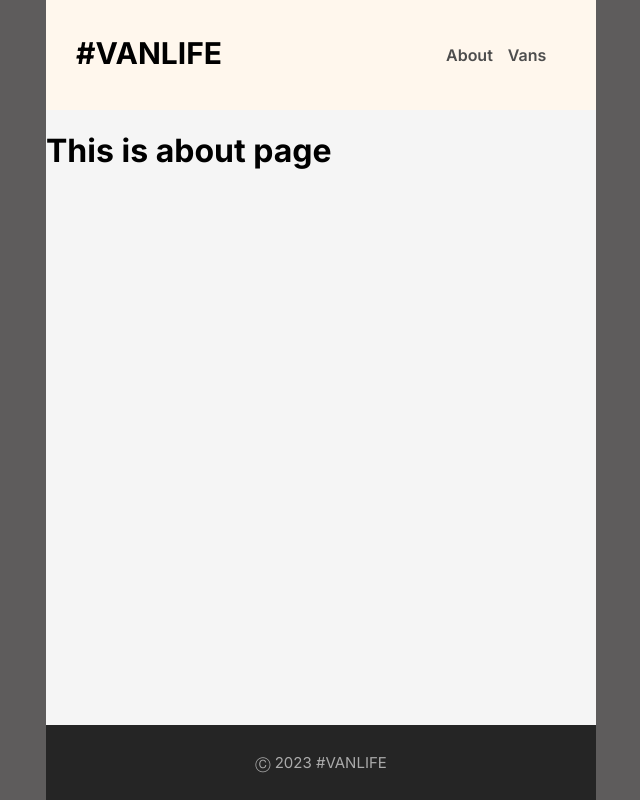
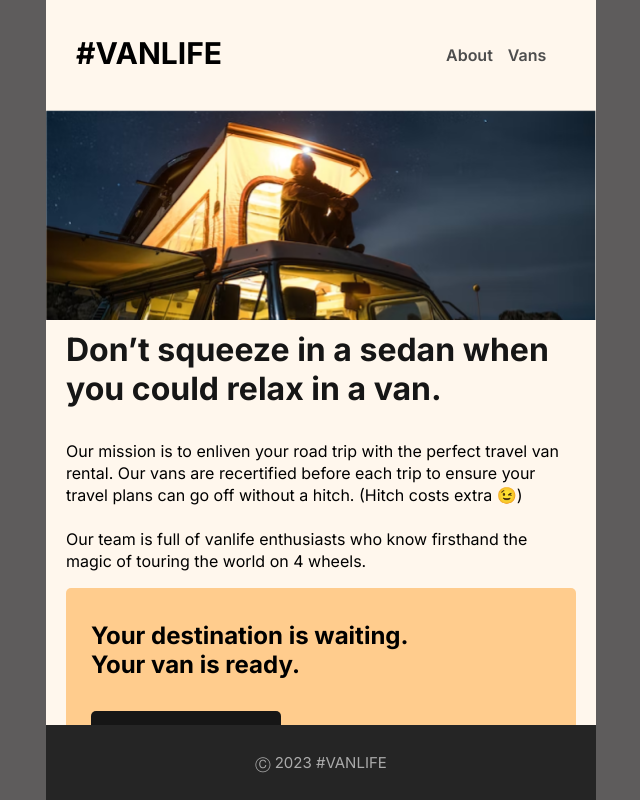
Before and after one commit to wasimhyder09/vanlife, a React (Create React App) app: page /about in a window 1280 px wide. Shown: the whole page, without its empty margins (319-959 px from the left). Built offline with nearby package versions, Linux system fonts and the light colour scheme.

Commit message:
Completed design of about page

```diff
--- a/src/App.css
+++ b/src/App.css
@@ -61,7 +61,7 @@ body {
   font-size: 15px;
 }
 .home-banner {
-  background: url('./images/home.png') no-repeat;
+  background: url('./images/home-banner.png') no-repeat;
   height: 80vh;
   background-size: cover;
 }
@@ -88,3 +88,41 @@ body {
   margin-top: 20px;
   cursor: pointer;
 }
+.about-banner {
+  background: url('./images/about-banner.png') no-repeat;
+  height: 210px;
+  background-size: cover;
+}
+.about-page {
+  background-color: #FFF7ED;
+  height: 80%;
+}
+.about-content {
+  padding: 0px 20px;
+}
+.about-content h3 {
+  color: #161616;
+  font-size: 32px;
+  margin-top: 10px;
+}
+.about-content p {
+  line-height: 22px;
+}
+.about-page .explore-vans {
+  padding: 1px 25px 15px 25px;
+  background-color: #FFCC8D;
+  border-radius: 5px;
+}
+.about-page .explore-vans h4 {
+  font-size: 24px;
+}
+.about-page .explore-vans button {
+  background-color: #161616;
+  color: #fff;
+  padding: 10px 30px;
+  border: none;
+  border-radius: 5px;
+  font-size: 16px;
+  line-height: 24px;
+  font-weight: 700;
+}
--- a/src/components/About.jsx
+++ b/src/components/About.jsx
@@ -1,7 +1,16 @@
 export default function About() {
   return(
-    <div className="about">
-      <h1>This is about page</h1>
+    <div className="about-page">
+      <div className="about-banner"></div>
+      <div className="about-content">
+        <h3>Don’t squeeze in a sedan when you could relax in a van.</h3>
+        <p>Our mission is to enliven your road trip with the perfect travel van rental. Our vans are recertified before each trip to ensure your travel plans can go off without a hitch. (Hitch costs extra 😉) <br /><br />
+        Our team is full of vanlife enthusiasts who know firsthand the magic of touring the world on 4 wheels.</p>
+        <div className="explore-vans">
+            <h4>Your destination is waiting.<br />Your van is ready.</h4>
+            <button>Explore our vans</button>
+        </div>
+      </div>
     </div>
   )
 }
```
Also changed, not shown: src/images/about-banner.png (added), src/images/home-banner.png (renamed from src/images/home.png).
